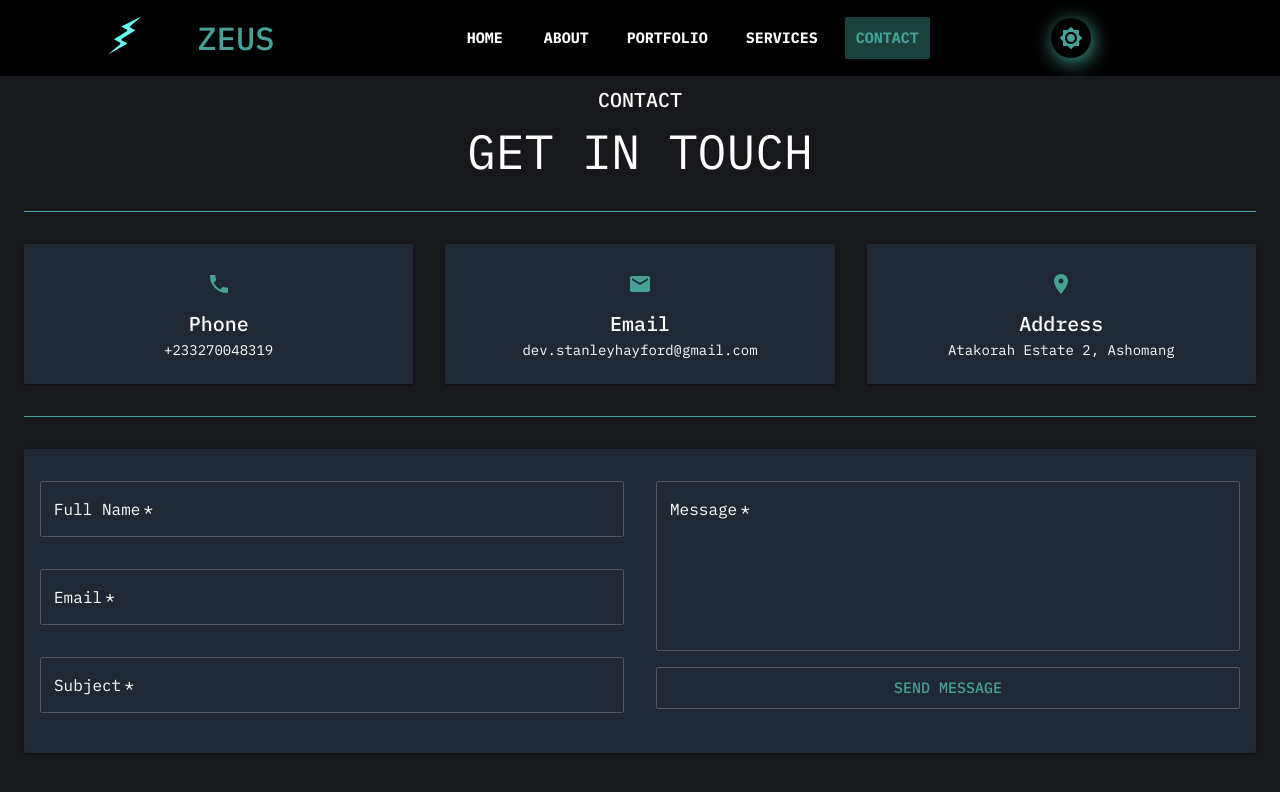
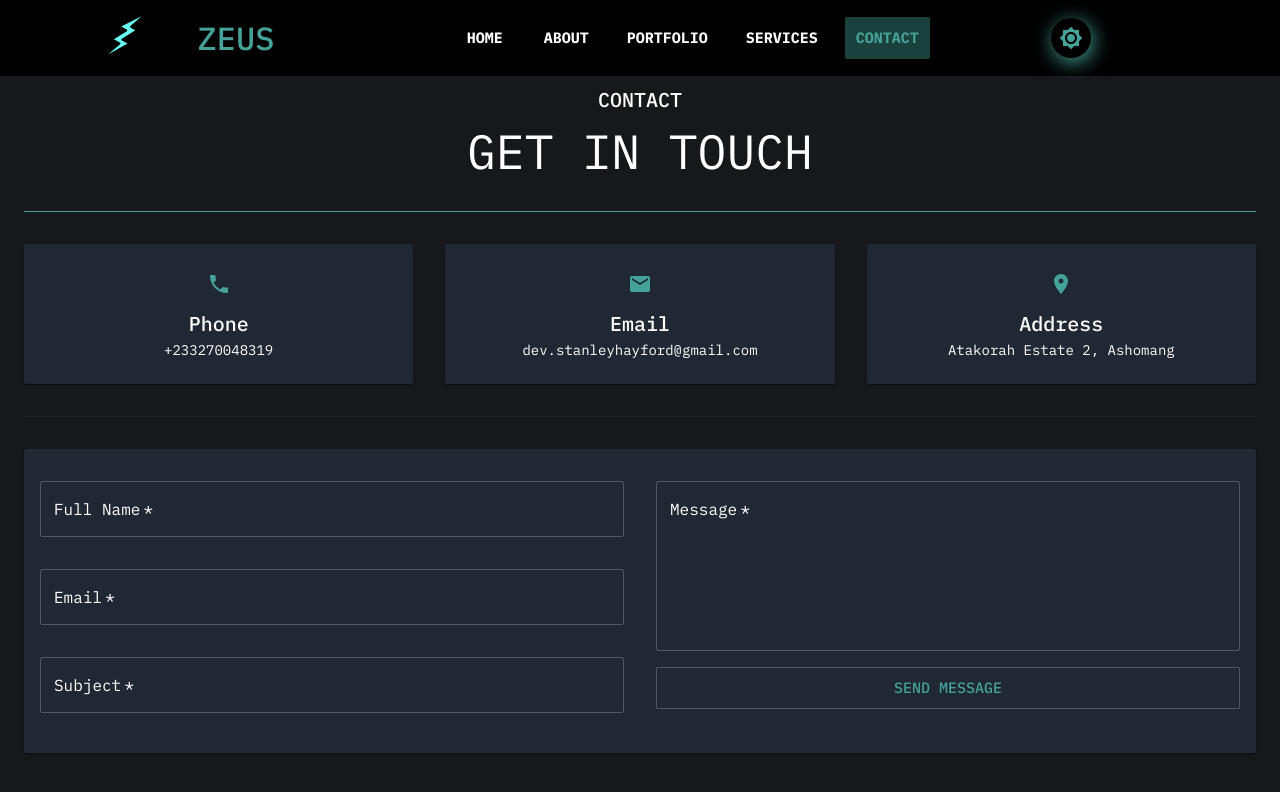
Before and after one commit to stanleyHayes/portfolio, a React (Create React App) app: page /contact in a window 1280 px wide. Shown: the top 792 px of the page. Built offline with nearby package versions, Linux system fonts and the light colour scheme.

Commit message:
final commit

```diff
--- a/src/components/layout.js
+++ b/src/components/layout.js
@@ -12,7 +12,7 @@ const Layout = ({children}) => {
         const dark = theme.palette.type === "dark" ? "dark" : "light";
         return {
             root: {
-                background: dark === "dark" ? "rgba(11,12,16,0.95)" : "#ffffff",
+                background: dark === "dark" ? "rgba(11,12,16,0.95)" : "#f0f2f5",
                 minHeight: "100vh"
             }
         }
--- a/src/pages/contact/contact-page.js
+++ b/src/pages/contact/contact-page.js
@@ -129,7 +129,8 @@ const ContactPage = () => {
                     </Grid>
                 </Grid>
 
-                <Divider variant="fullWidth" className={classes.divider}/>
+                <Divider light={true} variant="fullWidth" className={classes.divider}/>
+
                 <Card variant="elevation" elevation={1}>
                     <CardContent>
                         <Grid container={true} spacing={4}>
```
